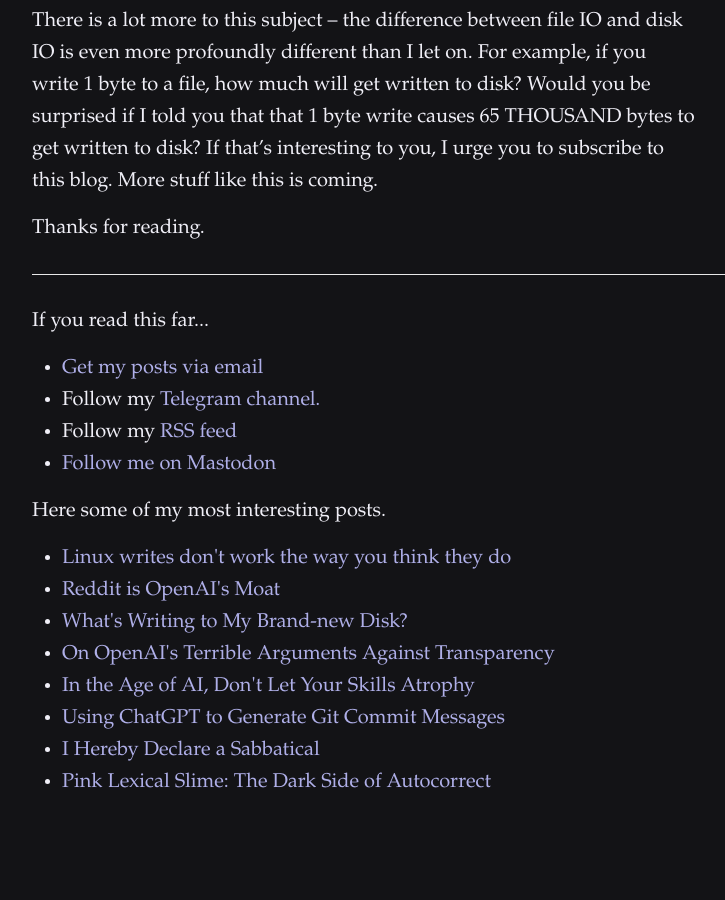
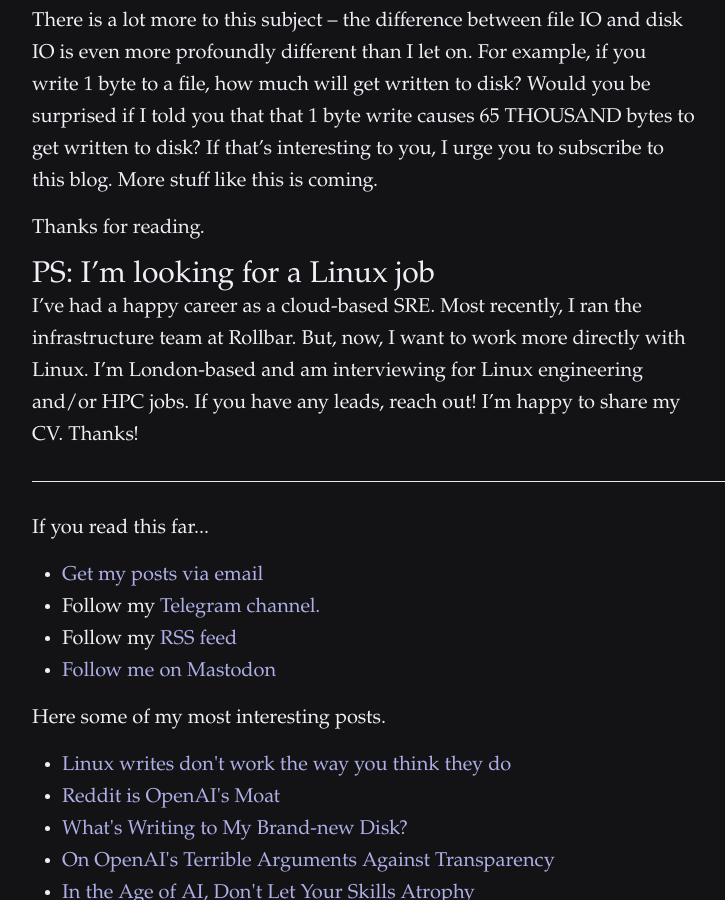
Before and after one commit to dmazin/dmazin.github.io, a Jekyll site: the page built from _posts/2023-06-27-file-writes.md, in a window 1280 px wide and 900 px high, scrolled down 6464 px. Shown: the whole window, without its empty margins (238-963 px from the left). Built offline with Jekyll 4.4.1, drawn with Linux system fonts in a browser that asks for light colours; before the commit the page ends 7337 px from its top, so only the background shows below that.

Commit message:
Revert "rm"
This reverts commit b214da928bf96bfbee7c238aca8c6805f41ddd3c.

```diff
--- a/_posts/2023-06-27-file-writes.md
+++ b/_posts/2023-06-27-file-writes.md
@@ -174,3 +174,7 @@ I hope I helped make your mental model of file writes more subtle. Files don't l
 There is a lot more to this subject – the difference between file IO and disk IO is even more profoundly different than I let on. For example, if you write 1 byte to a file, how much will get written to disk? Would you be surprised if I told you that that 1 byte write causes 65 THOUSAND bytes to get written to disk? If that's interesting to you, I urge you to subscribe to this blog. More stuff like this is coming.
 
 Thanks for reading.
+
+## PS: I'm looking for a Linux job
+
+I've had a happy career as a cloud-based SRE. Most recently, I ran the infrastructure team at Rollbar. But, now, I want to work more directly with Linux. I'm London-based and am interviewing for Linux engineering and/or HPC jobs. If you have any leads, reach out! I'm happy to share my CV. Thanks!
```
